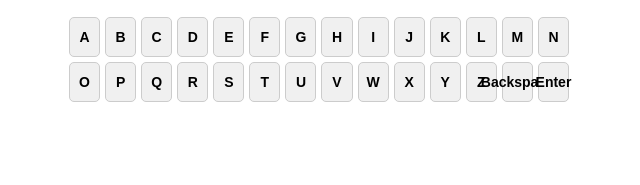
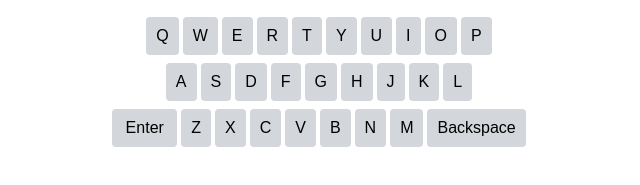
Before and after one commit to BerkeSoysal/wordlefun, a React app in the folder client/: page / in a window 1280 px wide. Shown: the part 439-624 px from the top of the page, without its empty margins (321-961 px from the left). Built offline with nearby package versions, Linux system fonts and the light colour scheme; no server answers.

Commit message:
keyboard

```diff
--- a/client/src/Wordle.css
+++ b/client/src/Wordle.css
@@ -54,28 +54,29 @@
 }
 
 .keyboard {
-  display: grid;
-  grid-template-columns: repeat(auto-fit, minmax(30px, 1fr));
-  gap: 5px;
-  width: 100%;
-  max-width: 500px;
-  margin: 0 auto;
+  display: flex;
+  flex-direction: column;
+  align-items: center;
+}
+
+.keyboard-row {
+  display: flex;
+  justify-content: center;
+  margin-bottom: 8px;
 }
 
 .key {
-  width: 100%;
-  height: 40px;
-  background-color: #f0f0f0;
-  border: 1px solid #ccc;
-  border-radius: 5px;
-  display: flex;
-  justify-content: center;
-  align-items: center;
-  font-size: 14px;
-  font-weight: bold;
+  margin: 0 2px;
+  padding: 10px;
+  font-size: 1em;
   cursor: pointer;
-  padding: 5px;
-  box-sizing: border-box;
+  background-color: #d3d6da;
+  border: none;
+  border-radius: 4px;
+}
+
+.wide-key {
+  min-width: 65px;
 }
 
 .key:hover {
--- a/client/src/Wordle.js
+++ b/client/src/Wordle.js
@@ -66,6 +66,12 @@ const Wordle = () => {
   const [playerId, setPlayerId] = useState(null);
   const [currentTurn, setCurrentTurn] = useState(null);
 
+  const keyboardLayout = [
+    ['Q', 'W', 'E', 'R', 'T', 'Y', 'U', 'I', 'O', 'P'],
+    ['A', 'S', 'D', 'F', 'G', 'H', 'J', 'K', 'L'],
+    ['Enter', 'Z', 'X', 'C', 'V', 'B', 'N', 'M', 'Backspace']
+  ];
+
   useEffect(() => {
     socket.on('connect', () => {
       setPlayerId(socket.id);
@@ -115,6 +121,7 @@ const Wordle = () => {
 
 
     if (e.key === 'Enter') {
+      socket.setMessage("");
       if (currentGuess.length !== 5) {
         return;
       }
@@ -208,11 +215,19 @@ const Wordle = () => {
       </div>
       {message && <div className="message">{message}</div>}
       <div className="keyboard">
-        {Array.from({ length: 26 }, (_, index) => (
-          <div key={index} className="key" onClick={() => handleKeyClick(String.fromCharCode(65 + index))}>{String.fromCharCode(65 + index)}</div>
+        {keyboardLayout.map((row, rowIndex) => (
+          <div key={rowIndex} className="keyboard-row">
+            {row.map((key) => (
+              <button
+                key={key}
+                className={`key ${key === 'Enter' || key === 'Backspace' ? 'wide-key' : ''}`}
+                onClick={() => handleKeyClick(key)}
+              >
+                {key}
+              </button>
+            ))}
+          </div>
         ))}
-        <div className="key backspace-key" onClick={() => handleKeyClick('Backspace')}>Backspace</div>
-        <div className="key enter-key" onClick={() => handleKeyClick('Enter')}>Enter</div>
       </div>
     </div>
   );
```
